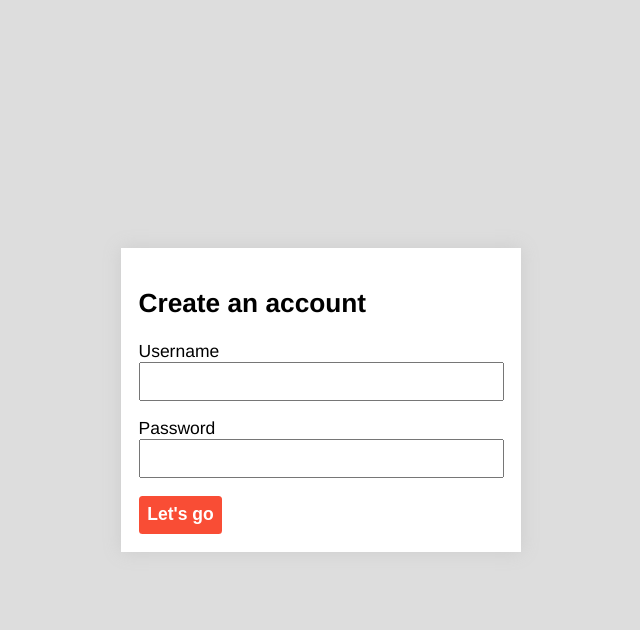
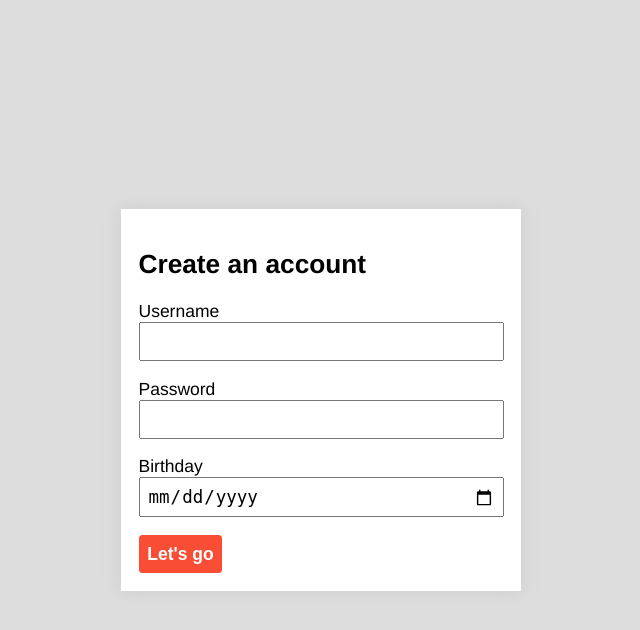
Before and after one commit to madoska/bdayChat, a Node server app: page /users/signup in a window 1280 px wide. Shown: the top 630 px of the page, without its empty margins (319-959 px from the left). Run offline with Node 20, Linux system fonts and the light colour scheme; some libraries are stand-ins or nearby versions.

Commit message:
added birthday field

```diff
--- a/views/signup.ejs
+++ b/views/signup.ejs
@@ -25,6 +25,11 @@
         <input type="password" class="input--text" name="password" id="password">
       </div>
 
+      <div>
+        <label for="bday">Birthday</label>
+        <input type="date" class="input--text" name="bday" id="bday">
+      </div>
+
       <button class="btn btn--primary">Let's go</button>
     </div>
   </div>
```
